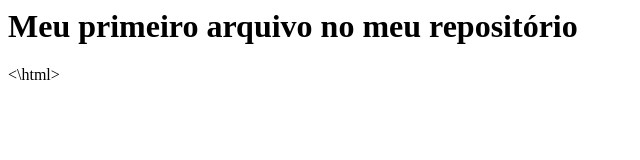
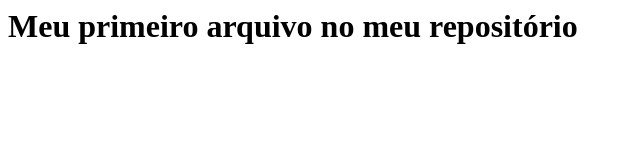
Before and after one commit to guilhermefontan/primeiro-repositorio, a plain HTML site: page index.html in a window 1280 px wide. Shown: the full height of the page, 0-640 px from the left. Drawn offline with Linux system fonts and the light colour scheme.

Commit message:
Update index.html

```diff
--- a/index.html
+++ b/index.html
@@ -1,3 +1,2 @@
 <html>
         <h1> Meu primeiro arquivo no meu repositório</h1>
-<\html>
```
